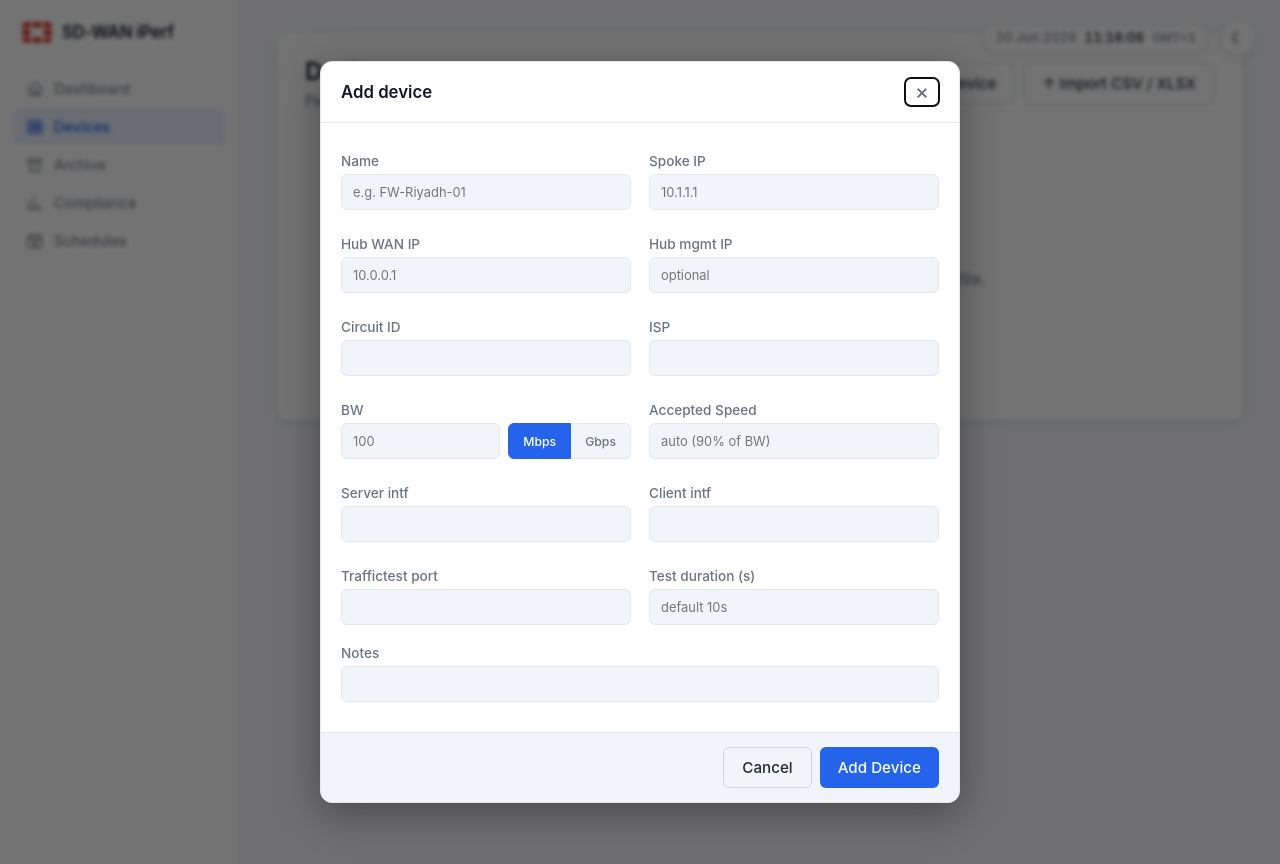
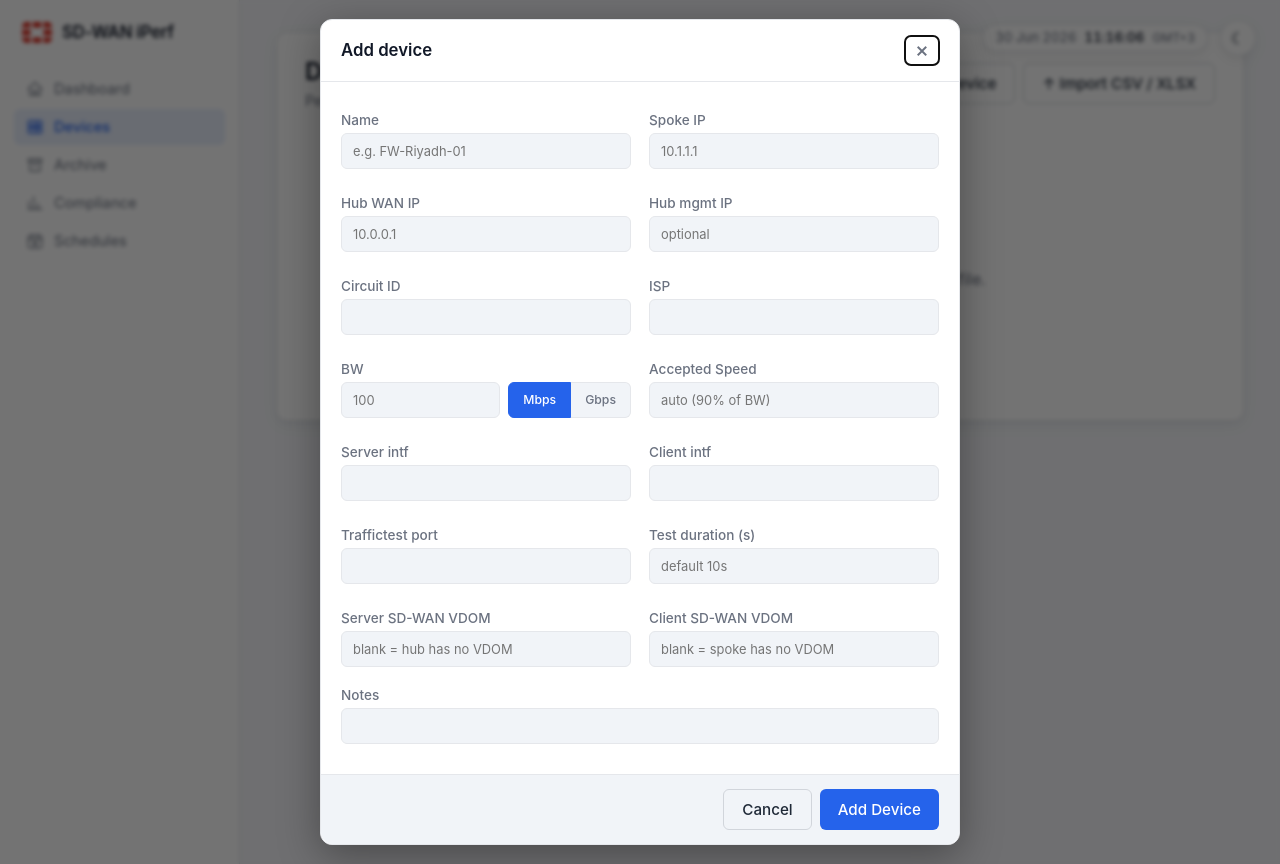
Before and after one commit to m0e97/iperf_stress_test, a FastAPI app: page /devices in a window 1280 px wide, after a click on "+ Add Device". Run offline with FastAPI, Linux system fonts and the light colour scheme; data that the repository does not hold is empty; some libraries are stand-ins or nearby versions.

Commit message:
Add per-side SD-WAN VDOM (server_sdwan_vdom / client_sdwan_vdom)
Two new device fields scope the routing checks and traffictest command context
per side: when set, that side's routing check runs in 'config vdom / edit
<vdom> / ... / end' and its traffictest commands run in 'config global'; when
blank, that side has no VDOM and commands run at the root prompt. No default.
Handles all combos. DB columns + migration, import aliases + template, device
forms, devices-run CSV. +5 tests.

```diff
--- a/main.py
+++ b/main.py
@@ -196,6 +196,22 @@ TRAFFICTEST_DURATION_ALIASES = {
     "duration_seconds",
     "traffic_duration",
 }
+# SD-WAN VDOM names. When set for a side, that side's routing check runs inside
+# `config vdom / edit <vdom>` and its traffictest commands run inside `config
+# global`; when empty, that side has no VDOM and commands run at the root prompt.
+SERVER_SDWAN_VDOM_ALIASES = {
+    "server_sdwan_vdom",
+    "server_vdom",
+    "hub_vdom",
+    "hub_sdwan_vdom",
+}
+CLIENT_SDWAN_VDOM_ALIASES = {
+    "client_sdwan_vdom",
+    "client_vdom",
+    "spoke_vdom",
+    "spoke_sdwan_vdom",
+    "sdwan_vdom",
+}
 CIRCUIT_ID_ALIASES = {
     "circuit_id",
     "circuit",
@@ -233,6 +249,8 @@ class SiteDefinition:
     spoke_client_intf: str = ""
     traffictest_port: str = ""
     traffictest_duration: str = ""
+    server_sdwan_vdom: str = ""
+    client_sdwan_vdom: str = ""
     hub_name: str = ""
     circuit_id: str = ""
     isp: str = ""
@@ -512,6 +530,8 @@ def build_sites(rows: list[dict[str, str]]) -> list[SiteDefinition]:
         spoke_client_intf = find_first_value(placeholders, SPOKE_CLIENT_INTF_ALIASES)
         traffictest_port = find_first_value(placeholders, TRAFFICTEST_PORT_ALIASES)
         traffictest_duration = find_first_value(placeholders, TRAFFICTEST_DURATION_ALIASES)
+        server_sdwan_vdom = find_first_value(placeholders, SERVER_SDWAN_VDOM_ALIASES)
+        client_sdwan_vdom = find_first_value(placeholders, CLIENT_SDWAN_VDOM_ALIASES)
         circuit_id = find_first_value(placeholders, CIRCUIT_ID_ALIASES)
         isp = find_first_value(placeholders, ISP_ALIASES)
         speed_mbps = parse_speed_to_mbps(speed)
@@ -546,6 +566,8 @@ def build_sites(rows: list[dict[str, str]]) -> list[SiteDefinition]:
                 spoke_client_intf=spoke_client_intf,
                 traffictest_port=traffictest_port,
                 traffictest_duration=traffictest_duration,
+                server_sdwan_vdom=server_sdwan_vdom,
+                client_sdwan_vdom=client_sdwan_vdom,
                 circuit_id=circuit_id,
                 isp=isp,
             )
@@ -1047,18 +1069,27 @@ def _paramiko_start_background(
     )
 
 
+def _vdom_wrap(command: str, vdom: str) -> str:
+    """Scope a single FortiGate command into a VDOM with config vdom / edit / end."""
+    if not vdom:
+        return command
+    return f"config vdom\nedit {vdom}\n{command}\nend"
+
+
 def _paramiko_hub_routing_check(
     ssh_target: str,
     spoke_sites: list[SiteDefinition],
     server_intf: str,
+    vdom: str,
     timeout: int | None,
     dry_run: bool,
 ) -> tuple[list[CommandResult], dict[str, bool]]:
     """On the hub, confirm each spoke IP routes out via the server interface.
 
-    Runs ``get router info routing-table details <spoke_ip>`` at the root prompt
-    (before ``config global``) for every spoke that will test against this hub.
-    Returns (per-spoke CommandResults, {spoke_ip: routing_ok}).
+    Runs ``get router info routing-table details <spoke_ip>`` for every spoke that
+    will test against this hub. When ``vdom`` is set the check is scoped into that
+    VDOM (``config vdom / edit <vdom> / … / end``); otherwise it runs at the root
+    prompt. Returns (per-spoke CommandResults, {spoke_ip: routing_ok}).
     """
     cmd_prefix = f"[paramiko] {_paramiko_user}@{ssh_target}: "
     results: list[CommandResult] = []
@@ -1070,7 +1101,7 @@ def _paramiko_hub_routing_check(
             spoke_ip = site.ip_address or ""
             results.append(CommandResult(
                 template=FORTIGATE_HUB_ROUTING_CHECK,
-                command=cmd_prefix + f"get router info routing-table details {spoke_ip}",
+                command=cmd_prefix + _vdom_wrap(f"get router info routing-table details {spoke_ip}", vdom),
                 started_at=now, ended_at=now, return_code=0,
                 stdout="dry-run: routing check not executed", stderr="",
             ))
@@ -1091,9 +1122,13 @@ def _paramiko_hub_routing_check(
         return results, verdicts
 
     try:
+        if vdom:
+            shell.send(f"config vdom\nedit {vdom}\n")
+            _shell_read_until_prompt(shell, timeout=timeout or 30)
         for site in spoke_sites:
             spoke_ip = site.ip_address or ""
             cmd = f"get router info routing-table details {spoke_ip}"
+            display = _vdom_wrap(cmd, vdom)
             started_at = clock.now()
             try:
                 shell.send(cmd + "\n")
@@ -1102,20 +1137,26 @@ def _paramiko_hub_routing_check(
                 ok = routing_via_interface(stdout, server_intf)
                 verdicts[spoke_ip] = ok
                 results.append(CommandResult(
-                    template=FORTIGATE_HUB_ROUTING_CHECK, command=cmd_prefix + cmd,
+                    template=FORTIGATE_HUB_ROUTING_CHECK, command=cmd_prefix + display,
                     started_at=started_at, ended_at=clock.now(),
                     return_code=0 if ok else None, stdout=stdout, stderr="",
                     error=None if ok else (
                         f"Spoke {spoke_ip} does not route via the hub server interface "
-                        f"'{server_intf}' — skipping this spoke."),
+                        f"'{server_intf}'{f' in VDOM {vdom}' if vdom else ''} — skipping this spoke."),
                 ))
             except Exception as exc:
                 verdicts[spoke_ip] = False
                 results.append(CommandResult(
-                    template=FORTIGATE_HUB_ROUTING_CHECK, command=cmd_prefix + cmd,
+                    template=FORTIGATE_HUB_ROUTING_CHECK, command=cmd_prefix + display,
                     started_at=started_at, ended_at=clock.now(),
                     return_code=None, stdout="", stderr="", error=str(exc),
                 ))
+        if vdom:
+            try:
+                shell.send("end\n")
+                _shell_read_until_prompt(shell, timeout=timeout or 30)
+            except Exception:
+                pass
     finally:
         try:
             shell.close(); client.close()
@@ -1132,8 +1173,13 @@ def _paramiko_hub_session(
     timeout: int | None,
     dry_run: bool,
     check_speedtest: bool = True,
+    enter_global: bool = True,
 ) -> tuple[list[CommandResult], CommandResult, "_ParamikoHandle | None"]:
-    """Run all hub commands in one Paramiko shell, entering global VDOM once."""
+    """Run all hub commands in one Paramiko shell.
+
+    ``enter_global`` controls whether the traffictest commands are wrapped in
+    ``config global`` (the hub uses a VDOM) or run at the root prompt (no VDOM).
+    """
     cmd_prefix = f"[paramiko] {_paramiko_user}@{ssh_target}: "
 
     if dry_run:
@@ -1175,9 +1221,11 @@ def _paramiko_hub_session(
         )
         return [err_result], err_result, None
 
-    # Enter global VDOM once for the entire session.
-    shell.send("config global\n")
-    _shell_read_until_prompt(shell, timeout=timeout or 30)
+    # Enter global config once for the session when the hub uses a VDOM; otherwise
+    # run the traffictest commands at the root prompt (hub has no VDOMs).
+    if enter_global:
+        shell.send("config global\n")
+        _shell_read_until_prompt(shell, timeout=timeout or 30)
 
     setup_results: list[CommandResult] = []
     connection_failed = False
@@ -1320,11 +1368,15 @@ def _paramiko_spoke_session(
     timeout: int | None,
     dry_run: bool,
     routing_intf: str | None = None,
+    routing_vdom: str = "",
+    enter_global: bool = False,
 ) -> list[CommandResult]:
     """Run all spoke commands in one Paramiko shell so per-session settings persist.
 
     When ``routing_intf`` is given, first verify the hub WAN IP routes out via that
-    client interface; if it does not, record the failed check and skip the test.
+    client interface (scoped into ``routing_vdom`` when set); if it does not, record
+    the failed check and skip the test. ``enter_global`` wraps the traffictest
+    commands in ``config global`` (the spoke uses a VDOM) instead of the root prompt.
     """
     host = site.ip_address
     cmd_prefix = f"[paramiko] {_paramiko_user}@{host}: "
@@ -1335,7 +1387,7 @@ def _paramiko_spoke_session(
         if routing_intf:
             results.append(CommandResult(
                 template=FORTIGATE_SPOKE_ROUTING_CHECK,
-                command=cmd_prefix + render_template(FORTIGATE_SPOKE_ROUTING_CHECK, site),
+                command=cmd_prefix + _vdom_wrap(render_template(FORTIGATE_SPOKE_ROUTING_CHECK, site), routing_vdom),
                 started_at=now, ended_at=now,
                 return_code=0, stdout="dry-run: routing check not executed", stderr="",
             ))
@@ -1365,29 +1417,42 @@ def _paramiko_spoke_session(
         # Pre-flight: confirm the hub WAN IP routes out via the spoke client interface.
         if routing_intf:
             rendered = render_template(FORTIGATE_SPOKE_ROUTING_CHECK, site)
+            display = _vdom_wrap(rendered, routing_vdom)
             started_at = clock.now()
             try:
+                if routing_vdom:
+                    shell.send(f"config vdom\nedit {routing_vdom}\n")
+                    _shell_read_until_prompt(shell, timeout=timeout or 30)
                 shell.send(rendered + "\n")
                 raw = _shell_read_until_prompt(shell, timeout=timeout or 30)
                 stdout = ANSI_ESCAPE_PATTERN.sub("", raw)
+                if routing_vdom:
+                    shell.send("end\n")
+                    _shell_read_until_prompt(shell, timeout=timeout or 30)
                 ok = routing_via_interface(stdout, routing_intf)
                 results.append(CommandResult(
-                    template=FORTIGATE_SPOKE_ROUTING_CHECK, command=cmd_prefix + rendered,
+                    template=FORTIGATE_SPOKE_ROUTING_CHECK, command=cmd_prefix + display,
                     started_at=started_at, ended_at=clock.now(),
                     return_code=0 if ok else None, stdout=stdout, stderr="",
                     error=None if ok else (
                         f"Spoke route to hub {site.hub_ip} is not via the client interface "
-                        f"'{routing_intf}' — skipping the traffic test."),
+                        f"'{routing_intf}'{f' in VDOM {routing_vdom}' if routing_vdom else ''} "
+                        f"— skipping the traffic test."),
                 ))
                 if not ok:
                     return results
             except Exception as exc:
                 results.append(CommandResult(
-                    template=FORTIGATE_SPOKE_ROUTING_CHECK, command=cmd_prefix + rendered,
+                    template=FORTIGATE_SPOKE_ROUTING_CHECK, command=cmd_prefix + display,
                     started_at=started_at, ended_at=clock.now(),
                     return_code=None, stdout="", stderr="", error=str(exc),
                 ))
                 return results
+
+        # When the spoke uses a VDOM, run the traffictest commands in config global.
+        if enter_global:
+            shell.send("config global\n")
+            _shell_read_until_prompt(shell, timeout=timeout or 30)
 
         for i, template in enumerate(templates):
             rendered = render_template(template, site)
@@ -1585,16 +1650,21 @@ def run_fortigate_spoke_only(
     started_at = clock.now()
     # Verify the spoke routes to the hub WAN IP via its client interface before testing.
     routing_intf = None if getattr(args, "skip_routing_check", False) else site.spoke_client_intf
+    # When the spoke uses a VDOM: scope the routing check into it and run the
+    # traffictest commands in config global; otherwise run at the root prompt.
+    client_vdom = site.client_sdwan_vdom or ""
 
     if _use_paramiko:
         results = _paramiko_spoke_session(
-            site, FORTIGATE_SPOKE_COMMANDS, args.timeout, args.dry_run, routing_intf=routing_intf,
+            site, FORTIGATE_SPOKE_COMMANDS, args.timeout, args.dry_run,
+            routing_intf=routing_intf, routing_vdom=client_vdom, enter_global=bool(client_vdom),
         )
     else:
         results = []
+        global_prefix = "config global\n" if client_vdom else ""
         if routing_intf and not args.dry_run:
             rchk = _exec_ssh(
-                site, site.ip_address, FORTIGATE_SPOKE_ROUTING_CHECK,
+                site, site.ip_address, _vdom_wrap(FORTIGATE_SPOKE_ROUTING_CHECK, client_vdom),
                 args.ssh_template, args.timeout, args.dry_run,
             )
             ok = routing_via_interface(rchk.stdout, routing_intf) if not rchk.error else False
@@ -1609,7 +1679,8 @@ def run_fortigate_spoke_only(
         if not (results and results[-1].error):
             for remote_template in FORTIGATE_SPOKE_COMMANDS:
                 results.append(
-                    _exec_ssh(site, site.ip_address, remote_template, args.ssh_template, args.timeout, args.dry_run)
+                    _exec_ssh(site, site.ip_address, global_prefix + remote_template,
+                              args.ssh_template, args.timeout, args.dry_run)
                 )
 
     ended_at = clock.now()
@@ -2899,26 +2970,31 @@ def _run_tests(args: argparse.Namespace, parser: argparse.ArgumentParser) -> int
             routing_verdicts: dict[str, bool] = {}
             routing_results: list[CommandResult] = []
             spokes_here = hub_queues.get(hub_ip, [])
+            # When the hub uses a VDOM: scope routing checks into it and run the
+            # traffictest commands in config global; otherwise run at the root prompt.
+            server_vdom = rep_site.server_sdwan_vdom or ""
+            global_prefix = "config global\n" if server_vdom else ""
 
             if _use_paramiko:
                 if not args.skip_routing_check:
                     routing_results, routing_verdicts = _paramiko_hub_routing_check(
-                        ssh_target, spokes_here, rep_site.hub_server_intf,
+                        ssh_target, spokes_here, rep_site.hub_server_intf, server_vdom,
                         args.timeout, args.dry_run,
                     )
-                # One shell session: config global once, then all commands.
+                # One shell session; config global only when the hub uses a VDOM.
                 setup_results, server_initial, server_process = _paramiko_hub_session(
                     ssh_target, rep_site,
                     FORTIGATE_HUB_SETUP_COMMANDS, FORTIGATE_HUB_SERVER_COMMAND,
                     args.timeout, args.dry_run,
                     check_speedtest=not args.skip_speedtest_check,
+                    enter_global=bool(server_vdom),
                 )
                 connection_failed = any(r.error for r in setup_results) or (
                     server_initial is not None and server_initial.error == "Skipped — hub setup failed."
                 )
             else:
-                # Subprocess: each SSH call is a fresh session, so prepend
-                # "config global" transparently to the remote command.
+                # Subprocess: each SSH call is a fresh session, so prepend the
+                # context (config global / vdom) transparently to the remote command.
                 setup_results = []
                 connection_failed = False
 
@@ -2928,7 +3004,7 @@ def _run_tests(args: argparse.Namespace, parser: argparse.ArgumentParser) -> int
                         spoke_ip = s.ip_address or ""
                         rchk = _exec_ssh(
                             rep_site, ssh_target,
-                            f"get router info routing-table details {spoke_ip}",
+                            _vdom_wrap(f"get router info routing-table details {spoke_ip}", server_vdom),
                             args.ssh_template, args.timeout, args.dry_run,
                         )
                         ok = routing_via_interface(rchk.stdout, rep_site.hub_server_intf) if not rchk.error else False
@@ -2947,7 +3023,7 @@ def _run_tests(args: argparse.Namespace, parser: argparse.ArgumentParser) -> int
                     intf = render_template("{hub_server_intf}", rep_site)
                     chk = _exec_ssh(
                         rep_site, ssh_target,
-                        "config global\n" + FORTIGATE_HUB_ALLOWACCESS_CHECK,
+                        global_prefix + FORTIGATE_HUB_ALLOWACCESS_CHECK,
                         args.ssh_template, args.timeout, args.dry_run,
                     )
                     allowed = speedtest_allowed(chk.stdout) if not chk.error else None
@@ -2975,7 +3051,7 @@ def _run_tests(args: argparse.Namespace, parser: argparse.ArgumentParser) -> int
                 for template in (FORTIGATE_HUB_SETUP_COMMANDS if not connection_failed else []):
                     result = _exec_ssh(
                         rep_site, ssh_target,
-                        "config global\n" + template,
+                        global_prefix + template,
                         args.ssh_template, args.timeout, args.dry_run,
                     )
                     # Report uses the clean template, not the prefixed one.
@@ -2996,7 +3072,7 @@ def _run_tests(args: argparse.Namespace, parser: argparse.ArgumentParser) -> int
                 if not connection_failed:
                     server_initial, server_process = _exec_ssh_background(
                         rep_site, ssh_target,
-                        "config global\n" + FORTIGATE_HUB_SERVER_COMMAND,
+                        global_prefix + FORTIGATE_HUB_SERVER_COMMAND,
                         args.ssh_template, args.dry_run,
                     )
                     if server_initial is not None:
--- a/webapp/app.py
+++ b/webapp/app.py
@@ -734,11 +734,13 @@ def device_delete(device_id: int):
 _DEVICE_TEMPLATE_COLUMNS = [
     "name", "spoke_ip", "hub_wan_ip", "hub_mgmt_ip", "speed", "accepted_speed",
     "server_intf", "client_intf", "traffictest_port", "traffictest_duration",
+    "server_sdwan_vdom", "client_sdwan_vdom",
     "circuit_id", "isp",
 ]
 _DEVICE_TEMPLATE_EXAMPLE = [
     "FW-Riyadh-01", "10.10.10.1", "10.255.0.1", "10.0.0.1", "100Mbps", "",
     "Mobily", "wan1", "5201", "10",
+    "", "",
     "CIRC-001", "STC",
 ]
 
@@ -809,6 +811,8 @@ async def device_import(input_file: UploadFile):
             "client_intf": engine.find_first_value(norm, engine.SPOKE_CLIENT_INTF_ALIASES),
             "traffictest_port": engine.find_first_value(norm, engine.TRAFFICTEST_PORT_ALIASES),
             "traffictest_duration": engine.find_first_value(norm, engine.TRAFFICTEST_DURATION_ALIASES),
+            "server_sdwan_vdom": engine.find_first_value(norm, engine.SERVER_SDWAN_VDOM_ALIASES),
+            "client_sdwan_vdom": engine.find_first_value(norm, engine.CLIENT_SDWAN_VDOM_ALIASES),
             "circuit_id": engine.find_first_value(norm, engine.CIRCUIT_ID_ALIASES),
             "isp": engine.find_first_value(norm, engine.ISP_ALIASES),
             "notes": "",
@@ -850,6 +854,7 @@ def _start_run_for_devices(
         writer.writerow([
             "spoke_ip", "hub_ip", "hub_mgmt_ip", "speed", "accepted_speed",
             "server_intf", "client_intf", "traffictest_port", "traffictest_duration",
+            "server_sdwan_vdom", "client_sdwan_vdom",
             "circuit_id", "isp",
         ])
         for did in device_ids:
@@ -861,6 +866,7 @@ def _start_run_for_devices(
                 d.get("accepted_speed") or "",
                 d["server_intf"], d["client_intf"], d["traffictest_port"],
                 d.get("traffictest_duration") or "",
+                d.get("server_sdwan_vdom") or "", d.get("client_sdwan_vdom") or "",
                 d.get("circuit_id") or "", d.get("isp") or "",
             ])
 
--- a/webapp/db.py
+++ b/webapp/db.py
@@ -29,6 +29,8 @@ CREATE TABLE IF NOT EXISTS devices (
     client_intf TEXT DEFAULT '',
     traffictest_port TEXT DEFAULT '',
     traffictest_duration TEXT DEFAULT '',
+    server_sdwan_vdom TEXT DEFAULT '',
+    client_sdwan_vdom TEXT DEFAULT '',
     circuit_id TEXT DEFAULT '',
     isp TEXT DEFAULT '',
     notes TEXT DEFAULT '',
@@ -117,6 +119,10 @@ def _migrate(conn: sqlite3.Connection) -> None:
         conn.execute("ALTER TABLE devices ADD COLUMN accepted_speed TEXT DEFAULT ''")
     if "traffictest_duration" not in dev_cols:
         conn.execute("ALTER TABLE devices ADD COLUMN traffictest_duration TEXT DEFAULT ''")
+    if "server_sdwan_vdom" not in dev_cols:
+        conn.execute("ALTER TABLE devices ADD COLUMN server_sdwan_vdom TEXT DEFAULT ''")
+    if "client_sdwan_vdom" not in dev_cols:
+        conn.execute("ALTER TABLE devices ADD COLUMN client_sdwan_vdom TEXT DEFAULT ''")
 
     run_cols = {row["name"] for row in conn.execute("PRAGMA table_info(runs)")}
     if "schedule_name" not in run_cols:
@@ -151,6 +157,7 @@ def _connect() -> Iterator[sqlite3.Connection]:
 DEVICE_COLUMNS = (
     "name", "spoke_ip", "hub_ip", "hub_mgmt_ip", "speed", "accepted_speed",
     "server_intf", "client_intf", "traffictest_port", "traffictest_duration",
+    "server_sdwan_vdom", "client_sdwan_vdom",
     "circuit_id", "isp", "notes",
 )
 
--- a/webapp/templates/device_edit.html
+++ b/webapp/templates/device_edit.html
@@ -26,6 +26,8 @@
             <label>Client intf <input type="text" name="client_intf" value="{{ device.client_intf or '' }}"></label>
             <label>Traffictest port <input type="text" name="traffictest_port" value="{{ device.traffictest_port or '' }}"></label>
             <label>Test duration (s) <input type="number" name="traffictest_duration" min="1" value="{{ device.traffictest_duration or '' }}" placeholder="default 10s"></label>
+            <label>Server SD-WAN VDOM <input type="text" name="server_sdwan_vdom" value="{{ device.server_sdwan_vdom or '' }}" placeholder="blank = hub has no VDOM"></label>
+            <label>Client SD-WAN VDOM <input type="text" name="client_sdwan_vdom" value="{{ device.client_sdwan_vdom or '' }}" placeholder="blank = spoke has no VDOM"></label>
         </div>
         <label>Notes <input type="text" name="notes" value="{{ device.notes or '' }}"></label>
         <button type="submit">Save</button>
--- a/webapp/templates/devices.html
+++ b/webapp/templates/devices.html
@@ -168,6 +168,8 @@
                 <label>Client intf <input type="text" name="client_intf"></label>
                 <label>Traffictest port <input type="text" name="traffictest_port"></label>
                 <label>Test duration (s) <input type="number" name="traffictest_duration" min="1" placeholder="default 10s"></label>
+                <label>Server SD-WAN VDOM <input type="text" name="server_sdwan_vdom" placeholder="blank = hub has no VDOM"></label>
+                <label>Client SD-WAN VDOM <input type="text" name="client_sdwan_vdom" placeholder="blank = spoke has no VDOM"></label>
             </div>
             <label>Notes <input type="text" name="notes"></label>
         </div>
```
Also changed, not shown: tests/test_engine.py (+79 -1 lines), README.md.
